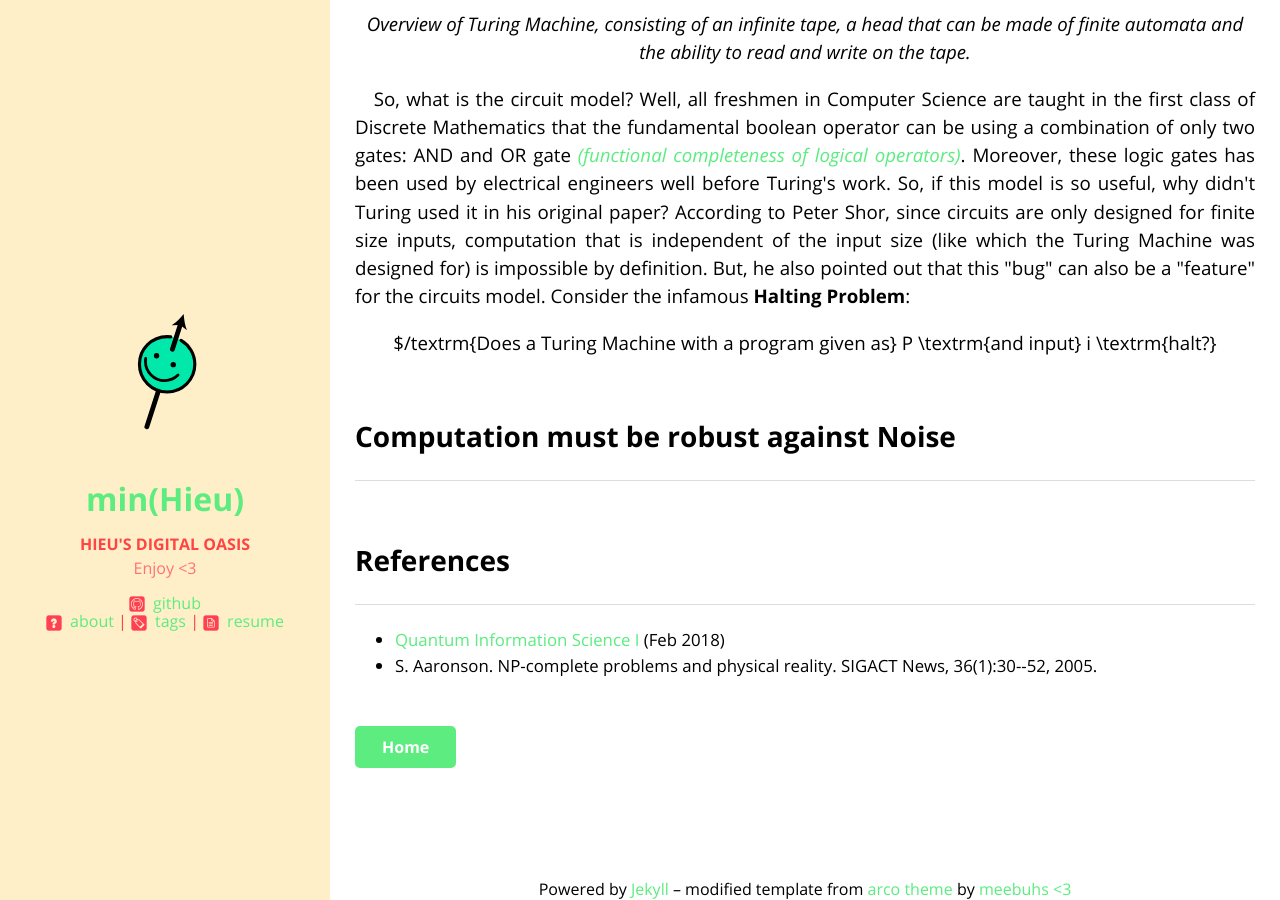
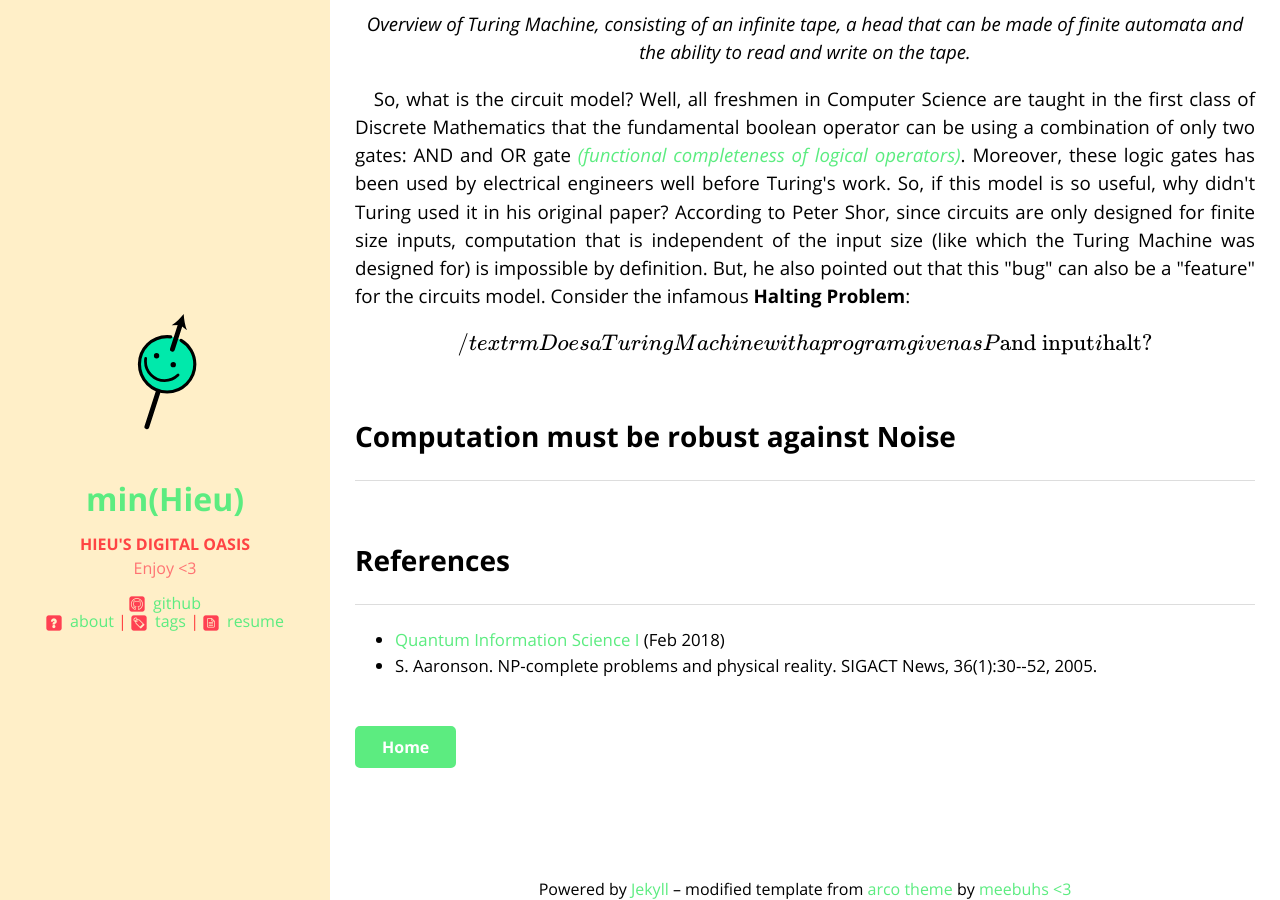
Before and after one commit to min-hieu/min-hieu.github.io, a Jekyll site: the page built from _posts/2021-02-13-qicnote01.html, in a window 1280 px wide and 900 px high, scrolled down 2412 px. Built offline with Jekyll 4.4.1, drawn with Linux system fonts in a browser that asks for light colours; formulas are drawn with MathJax 3; a script that is not in the unit is left out.

Commit message:
Update 2021-02-13-qicnote01.html

```diff
--- a/_posts/2021-02-13-qicnote01.html
+++ b/_posts/2021-02-13-qicnote01.html
@@ -58,7 +58,7 @@ for a Turing Machine.</p>
     so useful, why didn't Turing used it in his original paper? According to Peter Shor, since circuits are only designed for finite size inputs, computation that is independent
     of the input size (like which the Turing Machine was designed for) is impossible by definition. But, he also pointed out that this "bug" can also be a "feature" for the
 circuits model. Consider the infamous <b>Halting Problem</b>:</p>
-<p align="center"> $/textrm{Does a Turing Machine with a program given as} P \textrm{and input} i \textrm{halt?}</p>
+<p align="center"> $/textrm{Does a Turing Machine with a program given as} P \textrm{and input} i \textrm{halt?}$</p>
 
 
 <h2 id="#computation-must-be-robust-against-noise">Computation must be robust against Noise</h2>
```
